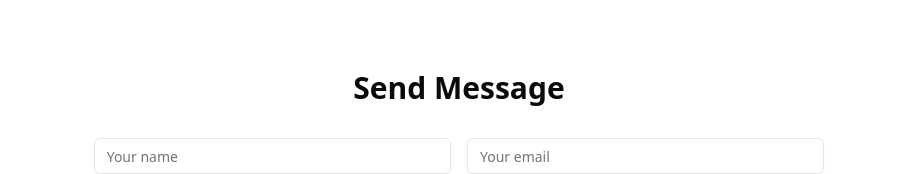
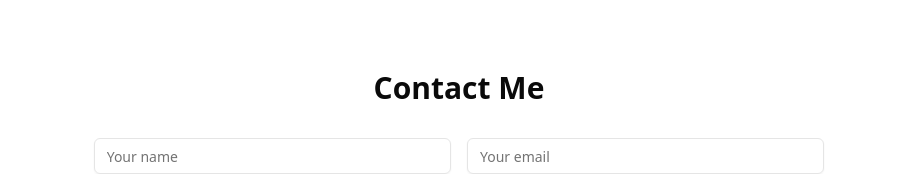
Before and after one commit to bornebyte/bornebyte-web, a Next.js app: page / in a window 1280 px wide. Shown: the part 858-1032 px from the top of the page, without its empty margins (181-1103 px from the left). Built offline with nearby package versions, Linux system fonts and the light colour scheme; no server answers.

Commit message:
Changed Logout Button

```diff
--- a/app/Contact.js
+++ b/app/Contact.js
@@ -28,7 +28,7 @@ const Contact = () => {
     return (
         <div className="h-full w-full flex items-center justify-center">
             <form action={sendMessageLocalFunc} className="flex lg:w-2/3 md:w-1/2 w-full mx-4 p-2 flex-col gap-4">
-                <p className="text-center font-bold text-3xl mb-4">Send Message</p>
+                <p className="text-center font-bold text-3xl mb-4">Contact Me</p>
                 <div className="flex flex-col gap-4">
                     <div className="flex gap-4 flex-col md:flex-row">
                         <Input
--- a/components/Navbar.js
+++ b/components/Navbar.js
@@ -20,7 +20,7 @@ export default async function Navbar() {
                     Admin
                 </Link>
                 {
-                    isLoggedIn && <div onClick={logout} className="cursor-pointer hover:text-gray-400">Logout</div>
+                    isLoggedIn && <Button onClick={logout}>Logout</Button>
                 }
             </nav>
         </header>
```
